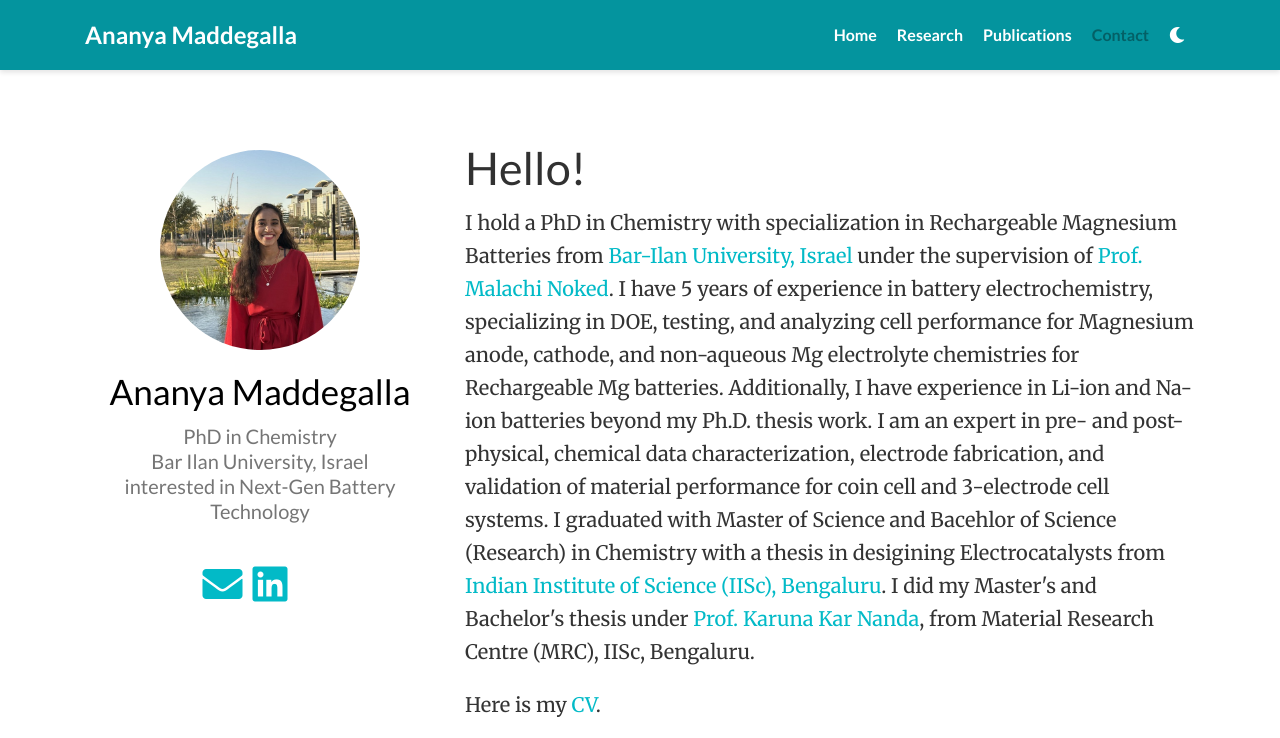
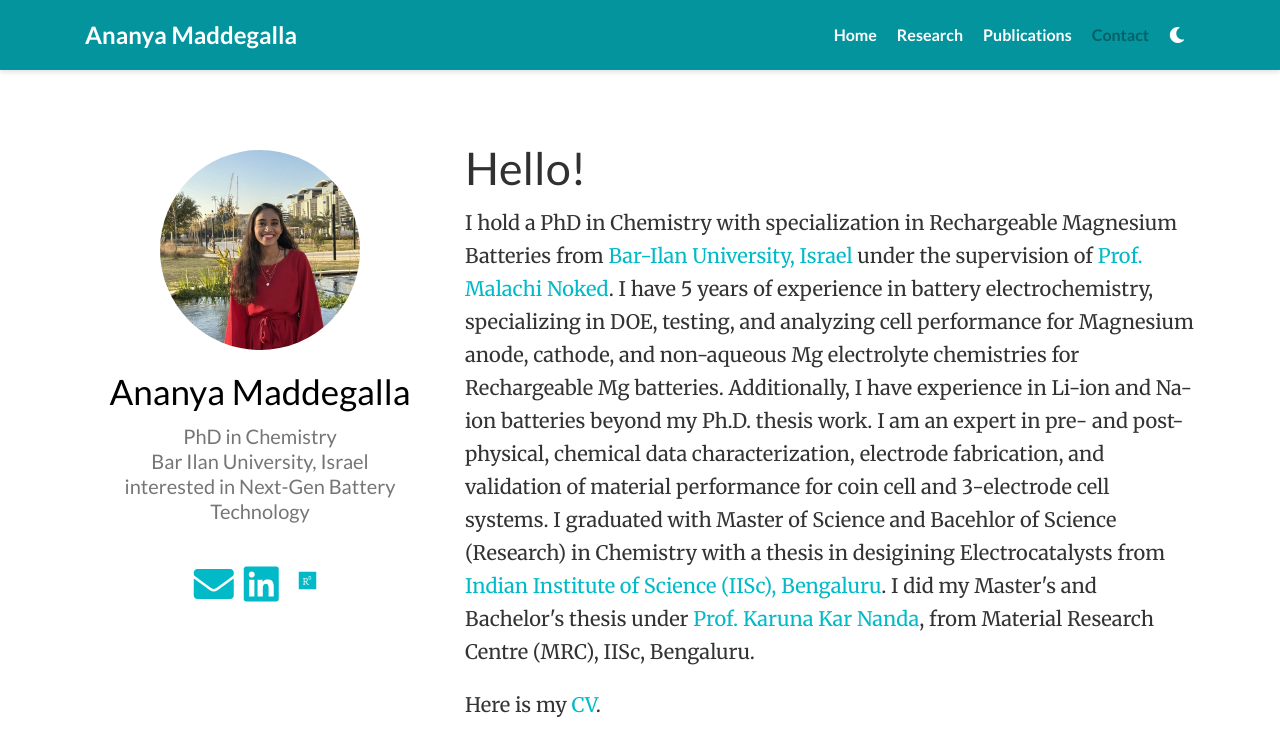
Before and after one commit to Ananya-Maddegalla/ananya-maddegalla.github.io, a plain HTML site: page index.html in a window 1280 px wide. Shown: the top 738 px of the page. Drawn offline with nearby package versions, Linux system fonts and the light colour scheme; some icons are missing.

Commit message:
Update index.html

```diff
--- a/index.html
+++ b/index.html
@@ -257,7 +257,7 @@
 
         <li>
           <a itemprop="sameAs" href="https://www.researchgate.net/profile/Ananya-Maddegalla" target="_blank" rel="noopener">
-            <i class="ai ai-research-gate big-icon"></i>
+            <i class="fab fa-researchgate"></i>
           </a>
         </li>
 
```
